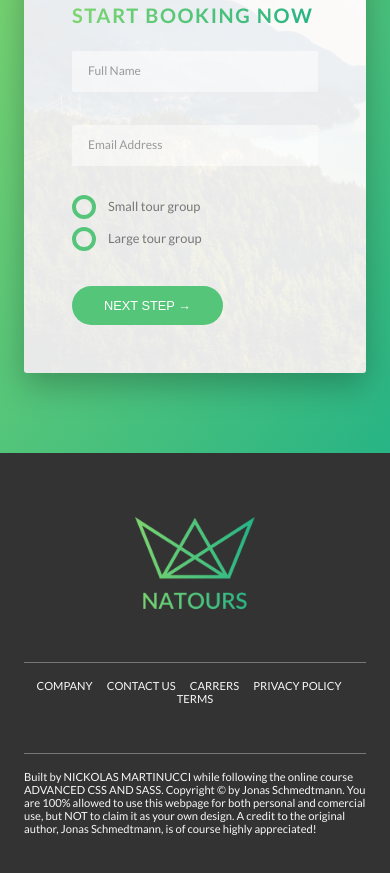
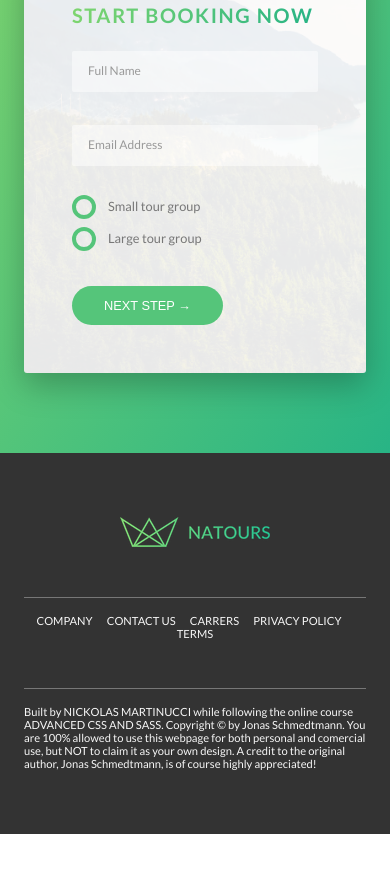
Before and after one commit to nickolasvm/css-natours, a website: page index.html in a window 390 px wide. Shown: the part 5413-6286 px from the top of the page. After the commit the page ends 6247 px from the top, so only its background shows below. Drawn offline with Linux system fonts and the light colour scheme.

Commit message:
made the footer logo a responsive image based of pixel desnity and screen resolution

```diff
--- a/index.html
+++ b/index.html
@@ -429,7 +429,18 @@
 
     <footer class="footer">
         <div class="footer__logo-box">
-            <img src="img/logo-green-2x.png" alt="Full logo" class="footer__logo">
+            <!--
+                srcset we can choose the pixel density of the image
+                in this case, a 1x or 2x
+
+                we also use the picture with source tag, so we can add a media quey for the image
+                in this case, if the screen is phine size, we use the small logo
+             -->
+            <picture class="footer__logo">
+                <source srcset="img/logo-green-small-1x.png 1x, img/logo-green-small-2x.png 2x"
+                    media="(max-width: 37.5em)">
+                <img srcset="img/logo-green-1x.png 1x, img/logo-green-2x.png 2x" alt="Full logo">
+            </picture>
         </div>
 
         <div class="row">
```
